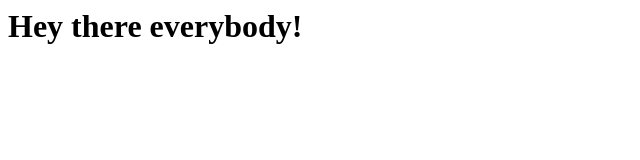
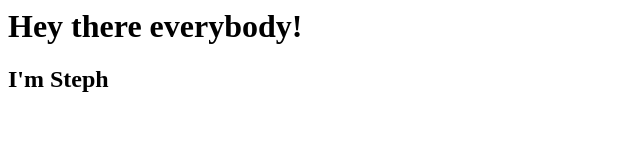
Before and after one commit to BondSBond/Steph-Website, a plain HTML site: page index.html in a window 1280 px wide. Shown: the whole page, without its empty margins (0-640 px from the left). Drawn offline with Linux system fonts and the light colour scheme.

Commit message:
Add files via upload

```diff
--- a/index.html
+++ b/index.html
@@ -1 +1,2 @@
 <h1>Hey there everybody!</h1>
+<h2>I'm Steph</h2>
```
